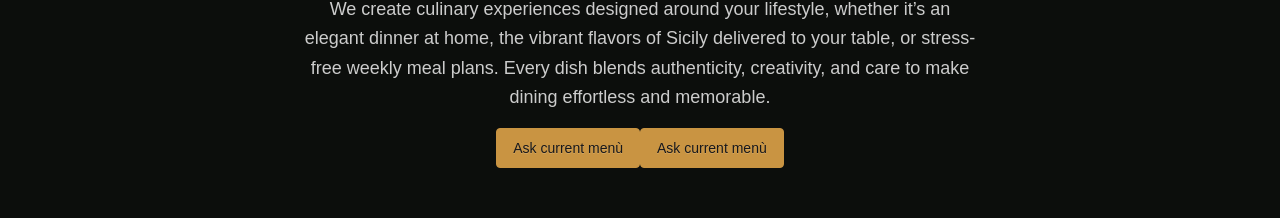
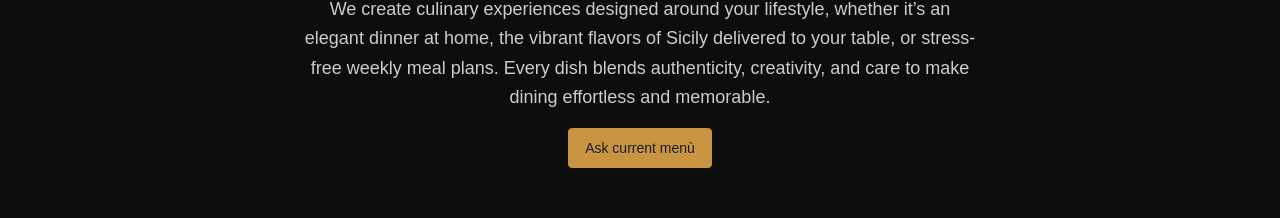
Before and after one commit to francescocori/saltella2, a Next.js app: page / in a window 1280 px wide. Shown: the part 1075-1293 px from the top of the page. Built offline with nearby package versions, Linux system fonts and the light colour scheme; a web font is replaced by a local one.

Commit message:
added whatapp to cta

```diff
--- a/src/components/Hero/index.tsx
+++ b/src/components/Hero/index.tsx
@@ -1,4 +1,3 @@
-"use client";
 import Image from "next/image";
 
 export default function Hero() {
@@ -79,20 +78,8 @@ export default function Hero() {
               Every dish blends authenticity, creativity, and care to make
               dining effortless and memorable.
             </p>
-
-            <button
-              onClick={() =>
-                window.open(
-                  "https://wa.me/393516959843?text=Hi%20Francesco,%20can%20you%20send%20me%20the%20current%20menu?",
-                  "_blank"
-                )
-              }
-              className="font-founders mt-4 btn bg-brand-goldDark border-brand-goldDark font-medium shadow-none"
-            >
-              Ask current menù
-            </button>
             <a
-              href="https://wa.me/351912345678?text=Hi%20Francesco,%20can%20you%20send%20me%20the%20current%20menu?"
+              href="https://wa.me/351920416301?text=Hi%20I%27d%20like%20to%20see%20the%20current%20menu."
               target="_blank"
               rel="noopener noreferrer"
               className="font-founders mt-4 btn bg-brand-goldDark border-brand-goldDark font-medium shadow-none"
```
